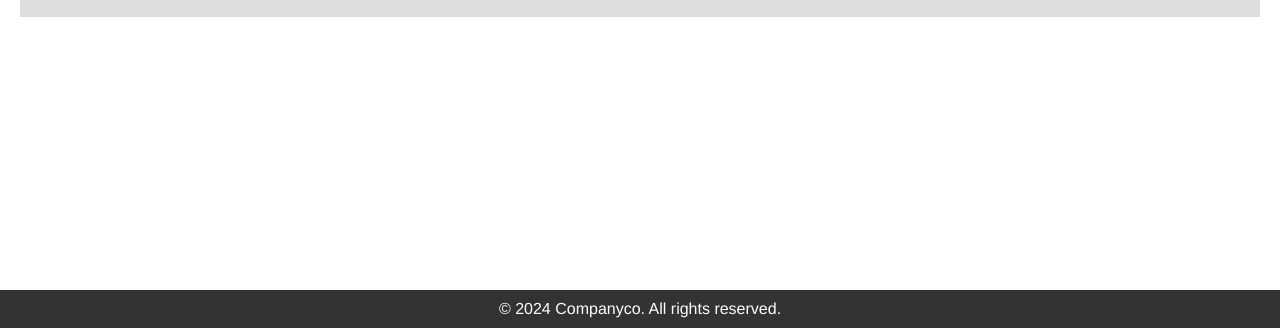
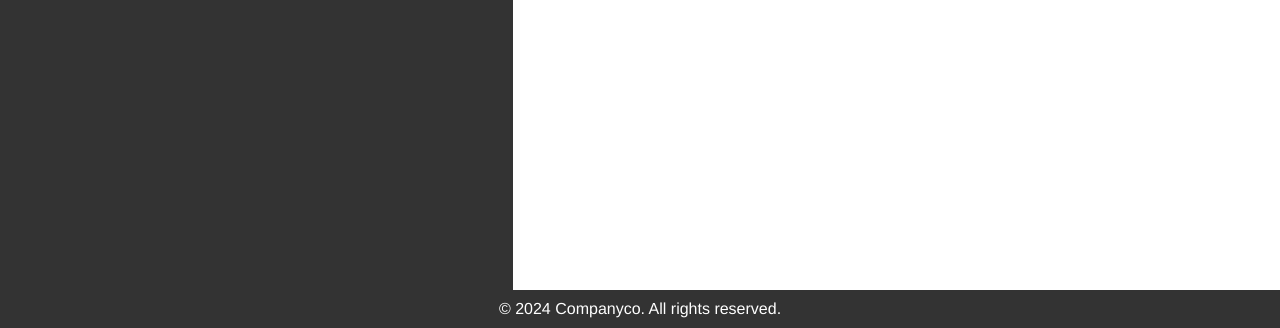
Before and after one commit to irajak/Assignment2_ENSF381_L02_Group34, a plain HTML site: page index.html in a window 1280 px wide. Shown: the part 472-800 px from the top of the page. Drawn offline with Linux system fonts and the light colour scheme.

Commit message:
added index css

```diff
--- a/styles.css
+++ b/styles.css
@@ -12,7 +12,7 @@ html, body {
 
 body {
     display: flex;
-    flex-direction: column;
+    flex-direction: columns;
 }
 
 /* HEADER */
```
